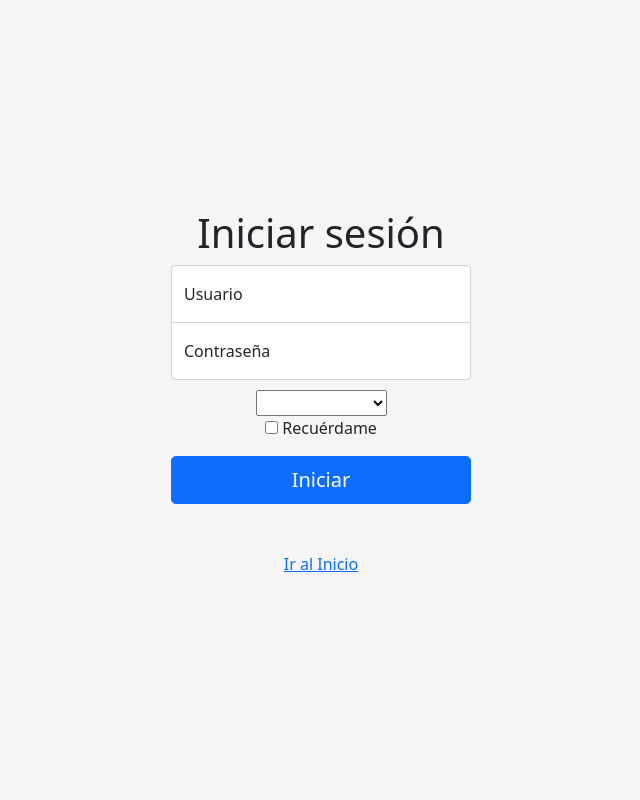
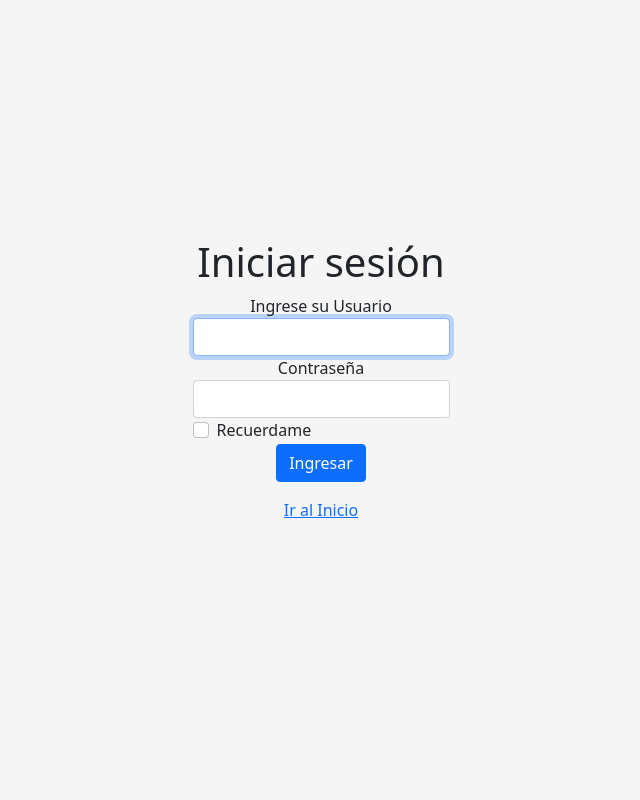
Before and after one commit to SandovalAlexis/info, a Django app: page /login/ in a window 1280 px wide. Shown: the whole page, without its empty margins (319-959 px from the left). Run offline with Django 4.2, Linux system fonts and the light colour scheme.

Commit message:
arreglamos login, mejoramos inicio y agregamos cerrar sesion y mas

```diff
--- a/market/Template/login.html
+++ b/market/Template/login.html
@@ -1,4 +1,5 @@
 {% load static %} <!-- filtro de django a hatml-->
+
 <html lang="es" class="translated-ltr">
     <head>
         <meta charset="utf-8">
@@ -28,6 +29,7 @@
         -->
 
         <style>
+        <!--
         .bd-placeholder-img {
             font-size: 1.125rem;
             text-anchor: middle;
@@ -50,125 +52,76 @@
         <style type="text/css">
             html,
             body {
-            height: 100%;
+                height: 100%;
             }
 
             body {
+            display: flex;
+            padding-top: 40px;
+            padding-bottom: 40px;
+            background-color: #f5f5f5;
+            align-content: space-around;
+            justify-content: space-around;
+            align-items: center;
+
+            display: flex;
+            padding-top: 40px;
+            padding-bottom: 40px;
+            background-color: #f5f5f5;
+            align-content: space-around;
+            justify-content: space-around;
+
+            display: flex;
+            align-items: stretch;
+            padding-top: 40px;
+            padding-bottom: 40px;
+            background-color: #f5f5f5;
+            align-content: space-around;
+            justify-content: space-around;
+
             display: flex;
             align-items: center;
             padding-top: 40px;
             padding-bottom: 40px;
             background-color: #f5f5f5;
+            align-content: space-around;
+            justify-content: space-around;
+
+            display: flex;
+            align-items: center;
+            padding-top: 40px;
+            padding-bottom: 40px;
+            background-color: #f5f5f5;
+            align-content: space-around;
             }
 
-            .form-signin {
-            width: 100%;
-            max-width: 330px;
-            padding: 15px;
-            margin: auto;
-            }
-
-            .form-signin .checkbox {
-            font-weight: 400;
-            }
-
-            .form-signin .form-floating:focus-within {
-            z-index: 2;
-            }
-
-            .form-signin input[type="email"] {
-            margin-bottom: -1px;
-            border-bottom-right-radius: 0;
-            border-bottom-left-radius: 0;
-            }
-
-            .form-signin input[type="password"] {
-            margin-bottom: 10px;
-            border-top-left-radius: 0;
-            border-top-right-radius: 0;
-            }
 
         </style>
     </head>
 
     <body class="text-center">
-
-        <main class="form-signin" method="POST">
-            <form>
+        <form class="form-signin" method="POST">{% csrf_token %}
+            <div class="text-center mb-4">
                 <h1>Iniciar sesión</h1>
-                <!--
-                <img class="mb-4" src="/docs/5.1/assets/brand/bootstrap-logo.svg" alt="" width="72" height="57">
-                <h1 class="h3 mb-3 fw-normal"><font style="vertical-align: inherit;"><font style="vertical-align: inherit;">Por favor, registrese</font></font></h1>
-                -->
-                <div class="form-floating">
-                    <input type="email" class="form-control" id="floatingInput" placeholder="" name="usurname">
-                    <label for="floatingInput"><font style="vertical-align: inherit;"><font style="vertical-align: inherit;">Usuario</font></font></label>
+                <div class="form-group">
+                    <label for="inputUsername">Ingrese su Usuario</label>
+                    <input type="text" class="form-control" id="inputUsername" aria-describedby="emailHelp" placeholder="" required="" autofocus="" name="username">
+                    <!--<small id="emailHelp" class="form-text text-muted">We'll never share your email with anyone else.</small>-->
                 </div>
-                <div class="form-floating">
-                    <input type="password" class="form-control" id="floatingPassword" placeholder="Contraseña" name="password">
-                    <label for="floatingPassword"><font style="vertical-align: inherit;"><font style="vertical-align: inherit;">Contraseña</font></font></label>
+                <div class="form-group">
+                    <label for="InputPassword">Contraseña</label>
+                    <input type="password" class="form-control" id="InputPassword" placeholder="" required="" name="password">
                 </div>
-
-                <select name="OS">
-                    <option value="1"></option>
-                    <option value="2">Administrador</option>
-                    <option value="3">winter</option>
-                    <option value="10">Usuario</option>
-                </select>
-
-                <div class="checkbox mb-3">
-                    <label>
-                        <input type="checkbox" value="remember-me"><font style="vertical-align: inherit;"><font style="vertical-align: inherit;"> Recuérdame</font></font>
-                    </label>
-                </div>
-                <button class="w-100 btn btn-lg btn-primary" type="submit"><font style="vertical-align: inherit;"><font style="vertical-align: inherit;">Iniciar</font></font></button>
-                <p class="mt-5 mb-3 text-muted"><font style="vertical-align: inherit;"><font style="vertical-align: inherit;"><a href="{% url 'inicio' %}">Ir al Inicio</a></p>
-            </form>
-        </main>
-        <!--
-        <div id="goog-gt-tt" class="skiptranslate" dir="ltr">
-
-            <div style="padding: 8px;">
-
-                <div>
-                    <div class="logo">
-                        <img src="https://www.gstatic.com/images/branding/product/1x/translate_24dp.png" width="20" height="20" alt="Google Translate">
+                <div class="form-group form-check">
+                    <div class="col-md-1">
+                        <input type="checkbox" class="form-check-input" id="exampleCheck1">
+                        <label class="form-check-label" for="exampleCheck1">Recuerdame</label>
                     </div>
                 </div>
+                <button type="submit" class="btn btn-primary">Ingresar</button>
+                <p class="mt-3 mb-3 text-muted"><font style="vertical-align: inherit;"><font style="vertical-align: inherit;"><a href="{% url 'inicio' %}">Ir al Inicio</a></p>
+            </div>
+        </form>
 
-            </div>
-
-            <div class="top" style="padding: 8px; float: left; width: 100%;">
-                <h1 class="title gray">Original text</h1>
-            </div>
-            <div class="middle" style="padding: 8px;">
-                <div class="original-text">
-                </div>
-            </div>
-            <div class="bottom" style="padding: 8px;">
-                <div class="activity-links">
-                    <span class="activity-link">Contribute a better translation</span>
-                    <span class="activity-link"></span>
-                </div>
-                <div class="started-activity-container">
-                    <hr style="color: #CCC; background-color: #CCC; height: 1px; border: none;">
-                    <div class="activity-root">
-                    </div>
-                </div>
-            </div>
-            <div class="status-message" style="display: none;">
-            </div>
-        </div>
-
-
-        <div class="goog-te-spinner-pos">
-            <div class="goog-te-spinner-animation">
-                <svg xmlns="http://www.w3.org/2000/svg" class="goog-te-spinner" width="96px" height="96px" viewBox="0 0 66 66">
-                    <circle class="goog-te-spinner-path" fill="none" stroke-width="6" stroke-linecap="round" cx="33" cy="33" r="30">
-                    </circle>
-                </svg>
-            </div>
-        </div>
-         -->
     </body>
 </html>
--- a/market/market/settings.py
+++ b/market/market/settings.py
@@ -29,6 +29,7 @@ DEBUG = True
 
 ALLOWED_HOSTS = []
 
+LOGIN_URL = reverse_lazy("login")
 LOGIN_REDIRECT_URL = reverse_lazy("inicio") # esta funcion redirecciona el camino despues de ingresar los datos bien en el registro
 
 # Application definition
--- a/market/market/urls.py
+++ b/market/market/urls.py
@@ -23,5 +23,8 @@ urlpatterns = [
     path('admin/', admin.site.urls),
     path('', views.inicio, name= "inicio"),
 
-    path('login/', auth_views.LoginView.as_view(template_name="login.html"), name= "login")
+    #Vista de ingreso a login
+    path('login/', auth_views.LoginView.as_view(template_name="login.html"), name= "login"),
+    #Vista de cerrar sesion, Logout
+    path('logout/', auth_views.logout_then_login, name= "logout")
 ]
--- a/market/market/views.py
+++ b/market/market/views.py
@@ -7,6 +7,8 @@ def inicio(request):
         "producto" : Producto.objects.all()
     }
     return render(request, "inicio.html", context)
+"""
+def login(request):
 
-def login(request):
     return render(request, "login.html")
+"""
```
Also changed, not shown: archivito.txt (added, +128 -0 lines), market/Template/inicio.html (+11 -2 lines).
